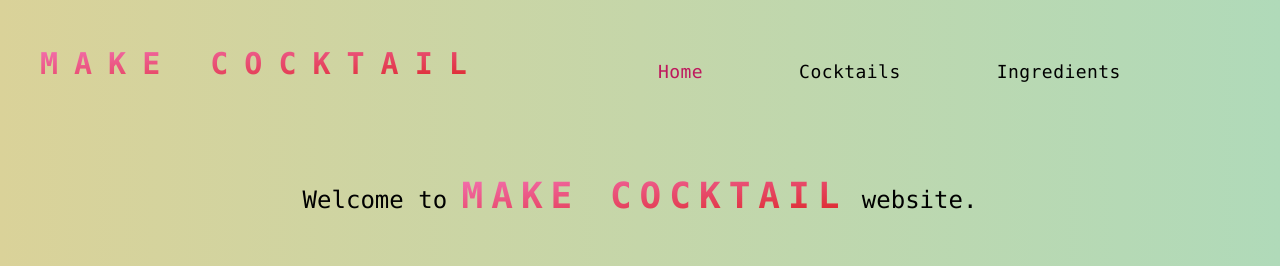
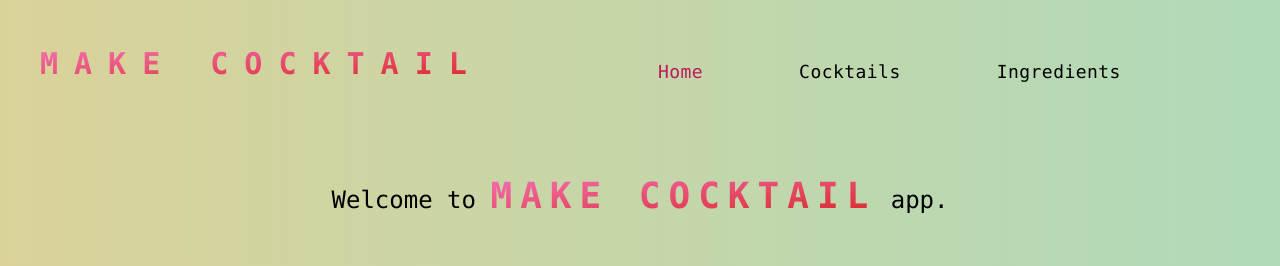
Before and after one commit to bariscansargin/Make-Cocktail, a React (Vite) app: page / in a window 1280 px wide. Shown: the top 266 px of the page. Built offline with nearby package versions, Linux system fonts and the light colour scheme; no server answers.

Commit message:
Update MainPage.jsx

```diff
--- a/src/pages/MainPage/MainPage.jsx
+++ b/src/pages/MainPage/MainPage.jsx
@@ -58,7 +58,7 @@ const MainPage = () => {
         <span className="text-4xl font-bold text-transparent bg-clip-text bg-gradient-to-br from-pink-400 to-red-600 tracking-[.5rem]">
           MAKE COCKTAIL
         </span>{" "}
-        website.
+        app.
       </h2>
 
       <h3 className="text-md px-4 text-center mb-12">
```
